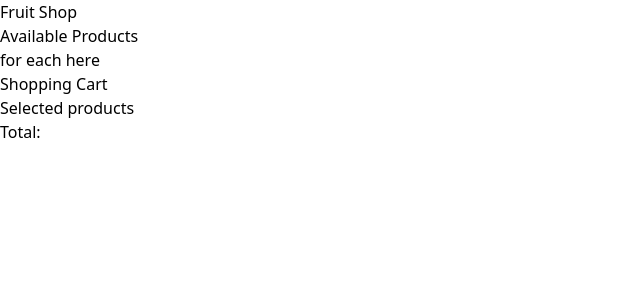
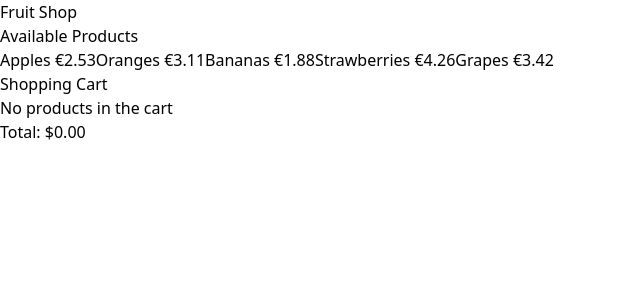
Before and after one commit to eulybin/prueba-svelte, a SvelteKit app: page / in a window 1280 px wide. Shown: the top 300 px of the page, without its empty margins (0-640 px from the left). Built offline with nearby package versions, Linux system fonts and the light colour scheme.

Commit message:
for each loop implemented for cart and products

```diff
--- a/src/routes/+page.svelte
+++ b/src/routes/+page.svelte
@@ -34,7 +34,12 @@
 		<section>
 			<h2>Available Products</h2>
 			<div>
-				<span>for each here</span>
+				{#each products as product}
+					<button onclick={() => addProduct(product)}>
+						<span>{product.name}</span>
+						<span>€{product.price.toFixed(2)}</span>
+					</button>
+				{/each}
 			</div>
 		</section>
 
@@ -42,11 +47,29 @@
 		<section>
 			<h2>Shopping Cart</h2>
 			<div>
-				<ul>Selected products</ul>
+				{#if cart.length === 0}
+					<p>No products in the cart</p>
+				{:else}
+					<ul>
+						{#each cart as item (item.id)}
+							<li>
+								<div>
+									<span>{item.name}</span>
+									<span>€{item.price.toFixed(2)}</span>
+									{#if item.quantity > 1}
+										<span>x{item.quantity}</span>
+									{/if}
+								</div>
+								<button onclick={() => removeProduct(item.id)}> Remove </button>
+							</li>
+						{/each}
+					</ul>
+				{/if}
 			</div>
 			<div>
 				<div>
 					<span>Total:</span>
+					<span>${total.toFixed(2)}</span>
 				</div>
 			</div>
 		</section>
```
